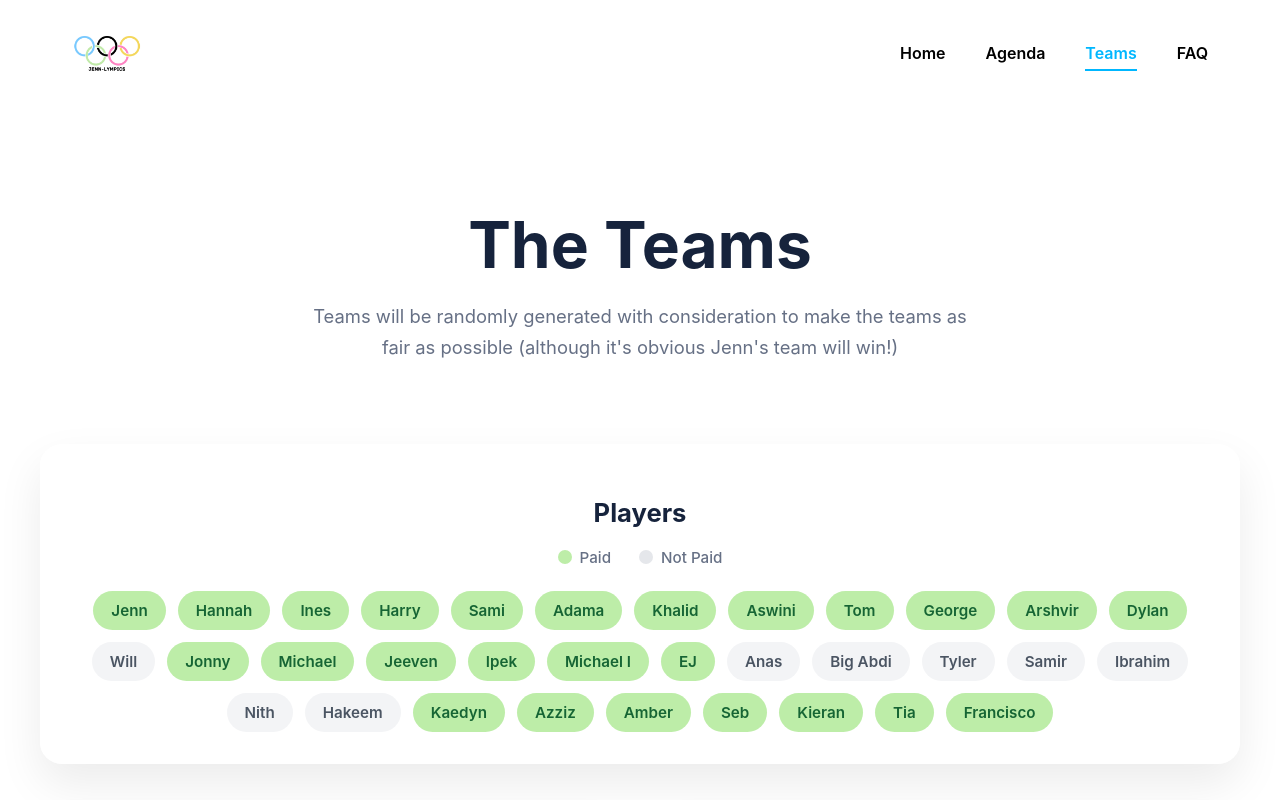
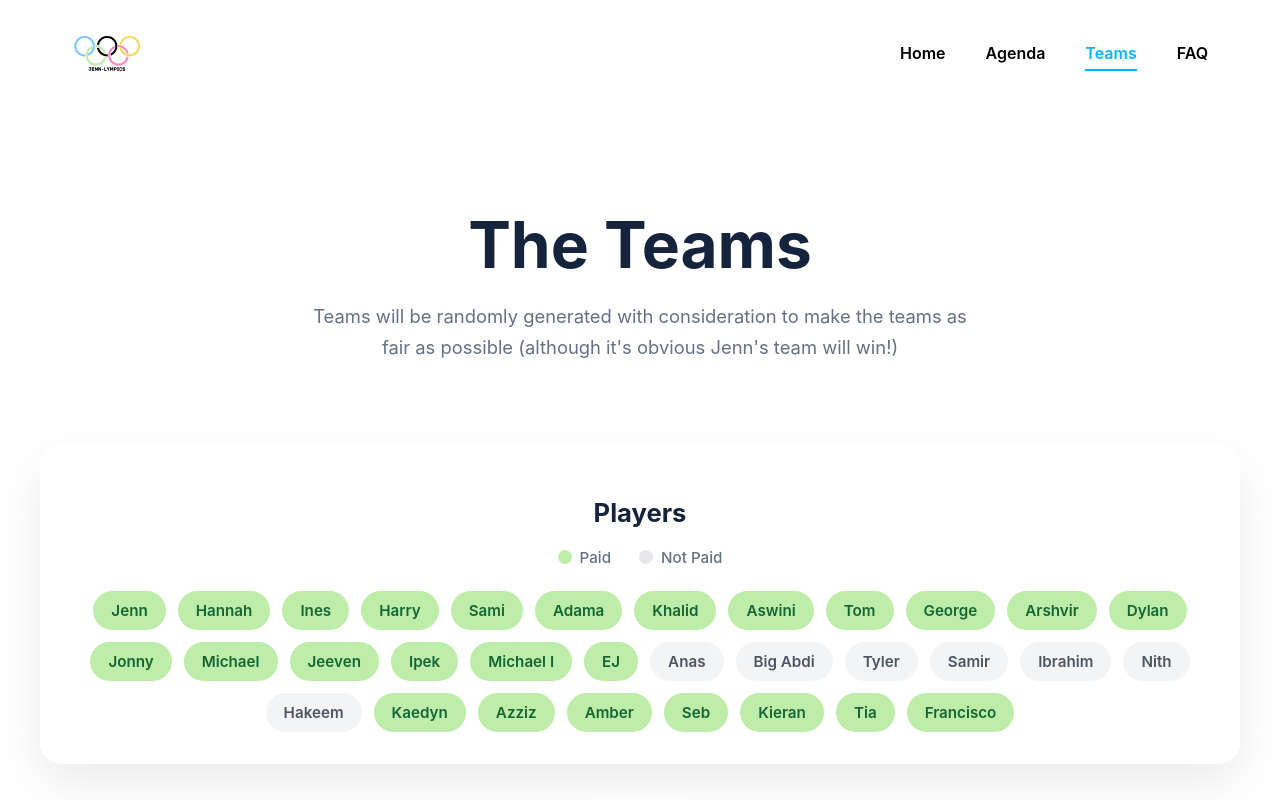
Before and after one commit to Jennipham/jenn-lympics, a React (Vite) app in the folder jenn-lympics-website/: page /teams in a window 1280 px wide. Shown: the top 800 px of the page. Built offline with nearby package versions, Linux system fonts and the light colour scheme.

Commit message:
Remove unpaid player 'Will' from the team list

```diff
--- a/jenn-lympics-website/src/components/Teams/players.ts
+++ b/jenn-lympics-website/src/components/Teams/players.ts
@@ -11,7 +11,6 @@ export const players = [
         { name: "George", paid: true },
         { name: "Arshvir", paid: true },
         { name: "Dylan", paid: true },
-        { name: "Will", paid: false },
         { name: "Jonny", paid: true },
         { name: "Michael", paid: true },
         { name: "Jeeven", paid: true },
```
